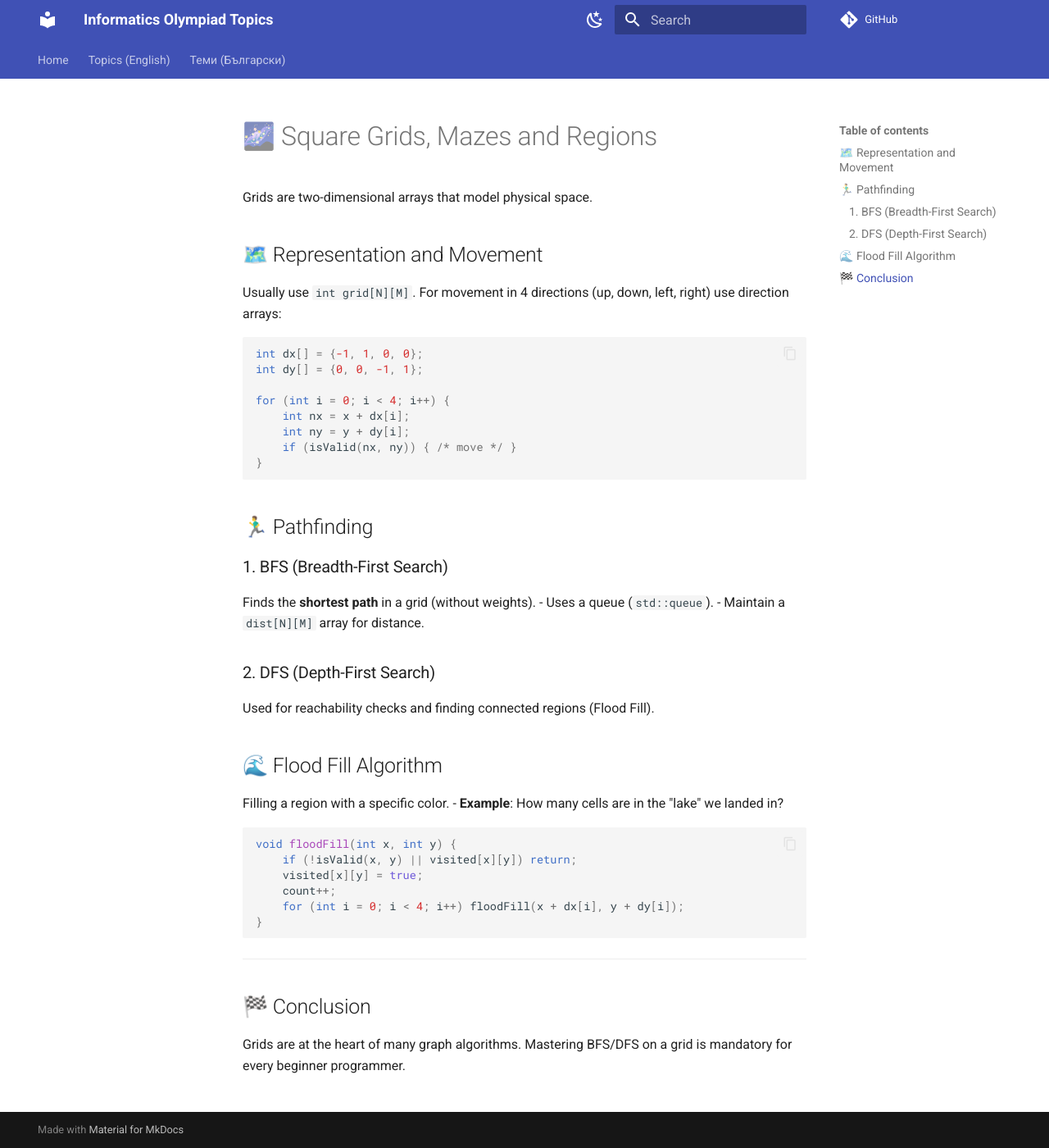
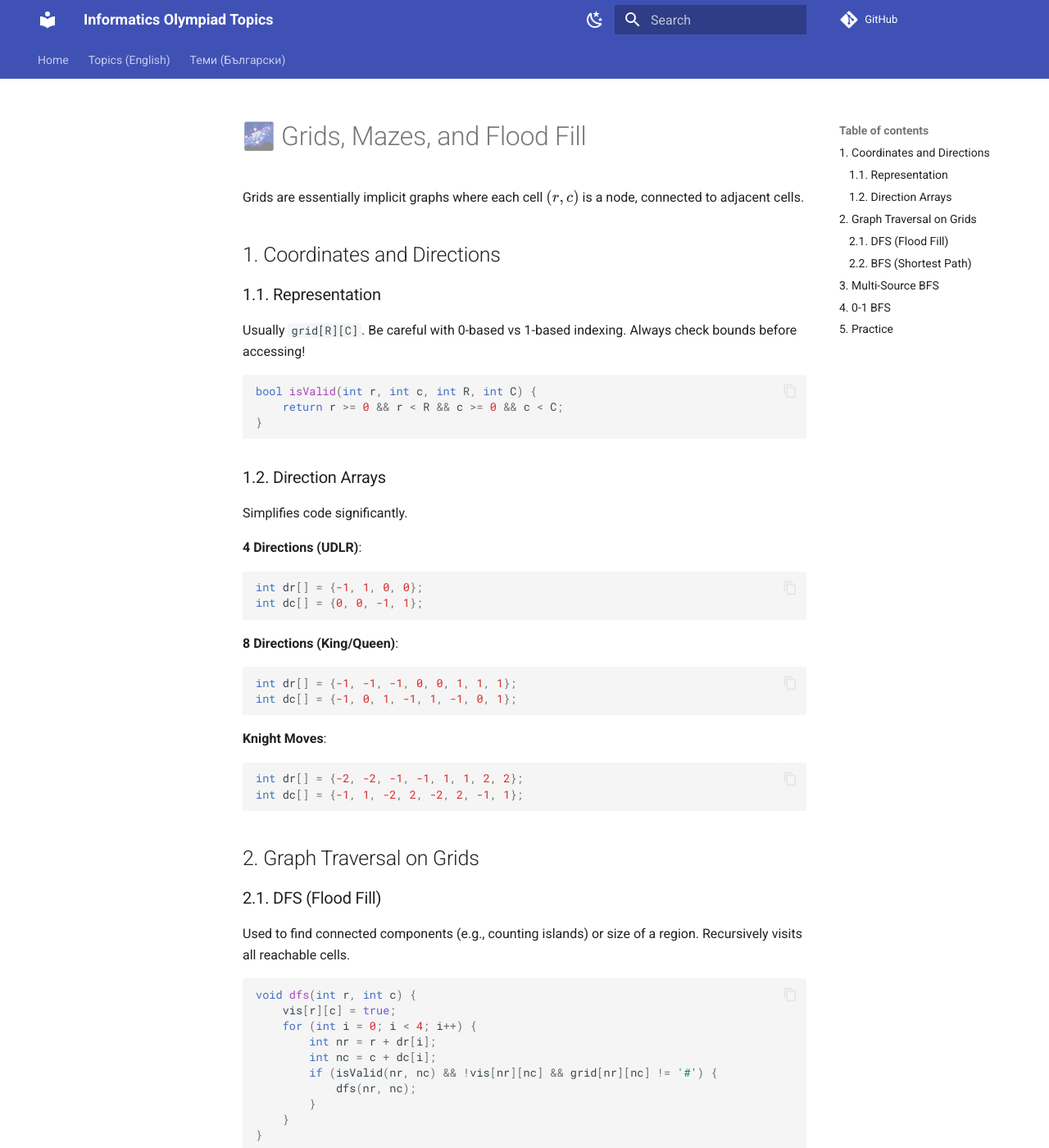
Before and after one commit to KadirYazadzhi/Informatics-Olympiad-Topics, an MkDocs documentation site: the page built from docs/EN/11b_Grids_and_Mazes.md, in a window 1280 px wide and 1400 px high. Shown: the whole window at 82% size. Built offline with MkDocs 1.6.1 and Material for MkDocs 9.7.7, drawn with Linux system fonts in a browser that asks for light colours; comment, search, counter and statistics services are not loaded; some of the changed text lies outside the part shown.

Commit message:
Expand EN/11b_Grids_and_Mazes.md: Grids, BFS, DFS, and 0-1 BFS

````diff
--- a/docs/EN/11b_Grids_and_Mazes.md
+++ b/docs/EN/11b_Grids_and_Mazes.md
@@ -1,43 +1,96 @@
-# 🌌 Square Grids, Mazes and Regions
+# 🌌 Grids, Mazes, and Flood Fill
 
-Grids are two-dimensional arrays that model physical space.
+Grids are essentially implicit graphs where each cell $(r, c)$ is a node, connected to adjacent cells.
 
-## 🗺️ Representation and Movement
-Usually use `int grid[N][M]`. For movement in 4 directions (up, down, left, right) use direction arrays:
+## 1. Coordinates and Directions
+
+### 1.1. Representation
+Usually `grid[R][C]`. Be careful with 0-based vs 1-based indexing.
+Always check bounds before accessing!
+
 ```cpp
-int dx[] = {-1, 1, 0, 0};
-int dy[] = {0, 0, -1, 1};
-
-for (int i = 0; i < 4; i++) {
-    int nx = x + dx[i];
-    int ny = y + dy[i];
-    if (isValid(nx, ny)) { /* move */ }
+bool isValid(int r, int c, int R, int C) {
+    return r >= 0 && r < R && c >= 0 && c < C;
 }
 ```
 
-## 🏃‍♂️ Pathfinding
+### 1.2. Direction Arrays
+Simplifies code significantly.
 
-### 1. BFS (Breadth-First Search)
-Finds the **shortest path** in a grid (without weights).
-- Uses a queue (`std::queue`).
-- Maintain a `dist[N][M]` array for distance.
+**4 Directions (UDLR)**:
+```cpp
+int dr[] = {-1, 1, 0, 0};
+int dc[] = {0, 0, -1, 1};
+```
 
-### 2. DFS (Depth-First Search)
-Used for reachability checks and finding connected regions (Flood Fill).
+**8 Directions (King/Queen)**:
+```cpp
+int dr[] = {-1, -1, -1, 0, 0, 1, 1, 1};
+int dc[] = {-1, 0, 1, -1, 1, -1, 0, 1};
+```
 
-## 🌊 Flood Fill Algorithm
-Filling a region with a specific color.
-- **Example**: How many cells are in the "lake" we landed in?
+**Knight Moves**:
 ```cpp
-void floodFill(int x, int y) {
-    if (!isValid(x, y) || visited[x][y]) return;
-    visited[x][y] = true;
-    count++;
-    for (int i = 0; i < 4; i++) floodFill(x + dx[i], y + dy[i]);
+int dr[] = {-2, -2, -1, -1, 1, 1, 2, 2};
+int dc[] = {-1, 1, -2, 2, -2, 2, -1, 1};
+```
+
+## 2. Graph Traversal on Grids
+
+### 2.1. DFS (Flood Fill)
+Used to find connected components (e.g., counting islands) or size of a region.
+Recursively visits all reachable cells.
+
+```cpp
+void dfs(int r, int c) {
+    vis[r][c] = true;
+    for (int i = 0; i < 4; i++) {
+        int nr = r + dr[i];
+        int nc = c + dc[i];
+        if (isValid(nr, nc) && !vis[nr][nc] && grid[nr][nc] != '#') {
+            dfs(nr, nc);
+        }
+    }
 }
 ```
 
----
+### 2.2. BFS (Shortest Path)
+Finds the shortest path in an unweighted grid (min number of steps).
+Crucial: Use a `queue` and a `dist` array.
 
-## 🏁 Conclusion
-Grids are at the heart of many graph algorithms. Mastering BFS/DFS on a grid is mandatory for every beginner programmer.
+```cpp
+void bfs(int sr, int sc) {
+    queue<pair<int, int>> q;
+    q.push({sr, sc});
+    dist[sr][sc] = 0;
+
+    while (!q.empty()) {
+        auto [r, c] = q.front(); q.pop();
+
+        if (r == endR && c == endC) return; // Found
+
+        for (int i = 0; i < 4; i++) {
+            int nr = r + dr[i];
+            int nc = c + dc[i];
+            if (isValid(nr, nc) && dist[nr][nc] == -1) {
+                dist[nr][nc] = dist[r][c] + 1;
+                q.push({nr, nc});
+            }
+        }
+    }
+}
+```
+
+## 3. Multi-Source BFS
+If you have multiple starting points (e.g., fire spreading from several locations), push ALL of them into the queue initially with `dist=0`.
+
+## 4. 0-1 BFS
+If edge weights are 0 or 1 (e.g., moving to specific cells costs 0, others 1), use a `deque`.
+*   Weight 0: `push_front`.
+*   Weight 1: `push_back`.
+This is faster than Dijkstra ($O(V+E)$).
+
+## 5. Practice
+1.  **CSES Counting Rooms**: DFS/Flood Fill.
+2.  **CSES Labyrinth**: BFS + Path reconstruction.
+3.  **Codeforces 1105D**: Kilani and the Game (Multi-source BFS expansion).
````
